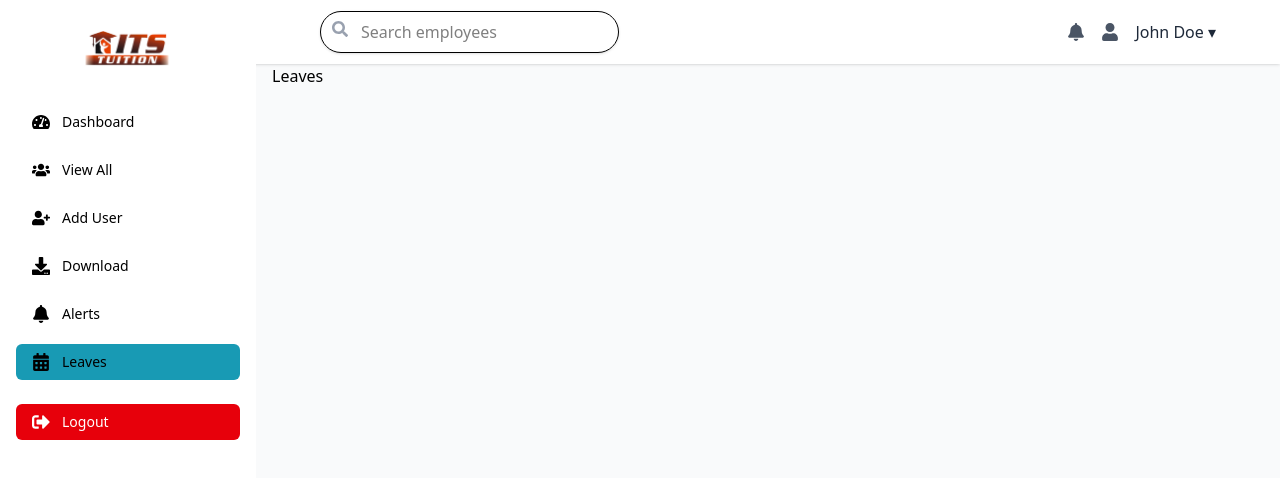
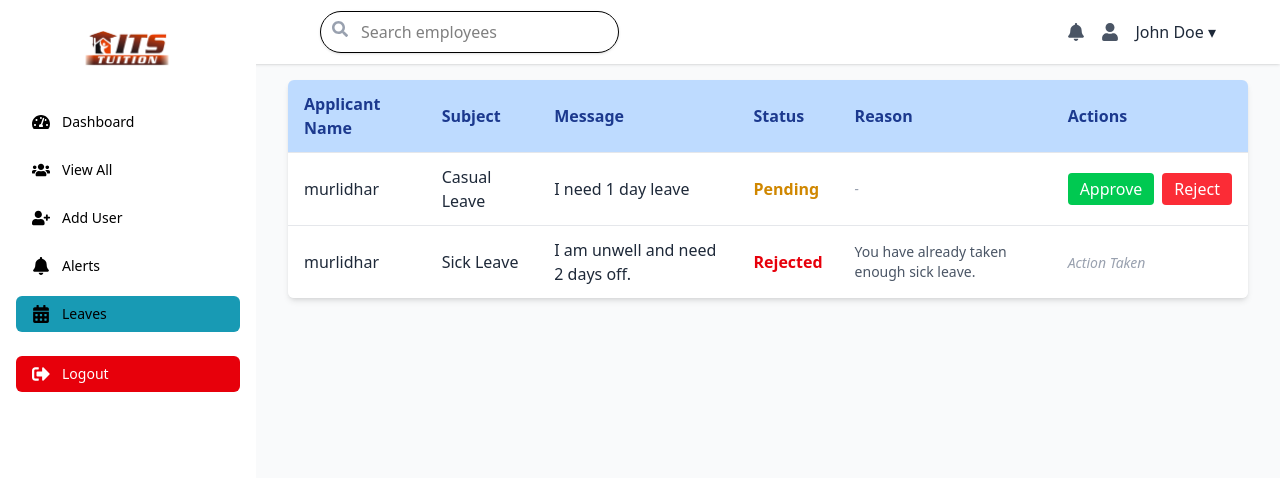
Before and after one commit to MUDLIARADITYA/tryidolerp, a React (Vite) app: page /leaves in a window 1280 px wide. Shown: the top 478 px of the page. Built offline with nearby package versions, Linux system fonts and the light colour scheme.

Commit message:
added leavestatus

```diff
--- a/src/Component/Sidebar.jsx
+++ b/src/Component/Sidebar.jsx
@@ -20,7 +20,7 @@ const Sidebar = () => {
     { name: "Dashboard", icon: <FaTachometerAlt />, route: "/dashboard" },
     { name: "View All", icon: <FaUsers />, route: "/view-all" },
     { name: "Add User", icon: <FaUserPlus />, route: "/add-user" },
-    { name: "Download", icon: <FaDownload />, route: "/download" },
+    // { name: "Download", icon: <FaDownload />, route: "/download" },
     { name: "Alerts", icon: <FaBell />, route: "/alerts" },
     { name: "Leaves", icon: <FaCalendarAlt />, route: "/leaves" },
   ];
--- a/src/Pages/Admin/Leaves.jsx
+++ b/src/Pages/Admin/Leaves.jsx
@@ -1,9 +1,90 @@
-import React from 'react'
+import React, { useState } from "react";
 
 const Leaves = () => {
+  const [leaves, setLeaves] = useState([
+    {
+      id: 1,
+      name: "murlidhar",
+      subject: "casual leave",
+      message: "I need 1 day leave",
+      status: "Pending",
+      reason: "",
+    },
+    {
+      id: 2,
+      name: "murlidhar",
+      subject: "Sick Leave",
+      message: "I am unwell and need 2 days off.",
+      status: "Rejected",
+      reason: "You have already taken enough sick leave.",
+    },
+  ]);
+
+  const handleAction = (id, newStatus) => {
+    const reason = prompt(`Please enter reason for ${newStatus.toLowerCase()}:`);
+    if (!reason) return;
+
+    const updatedLeaves = leaves.map((leave) =>
+      leave.id === id ? { ...leave, status: newStatus, reason } : leave
+    );
+    setLeaves(updatedLeaves);
+  };
+
   return (
-    <div>Leaves</div>
-  )
-}
+    <div className="p-4">
+      <div className="overflow-x-auto rounded-md shadow-md">
+        <table className="min-w-full table-auto border-collapse">
+          <thead className="bg-blue-200 text-blue-900 font-bold">
+            <tr>
+              <th className="px-4 py-3 text-left">Applicant Name</th>
+              <th className="px-4 py-3 text-left">Subject</th>
+              <th className="px-4 py-3 text-left">Message</th>
+              <th className="px-4 py-3 text-left">Status</th>
+              <th className="px-4 py-3 text-left">Reason</th>
+              <th className="px-4 py-3 text-left">Actions</th>
+            </tr>
+          </thead>
+          <tbody className="bg-white text-gray-800">
+            {leaves.map((leave) => (
+              <tr key={leave.id} className="border-t border-gray-200">
+                <td className="px-4 py-3">{leave.name}</td>
+                <td className="px-4 py-3 capitalize">{leave.subject}</td>
+                <td className="px-4 py-3">{leave.message}</td>
+                <td className="px-4 py-3 font-semibold">
+                  {leave.status === "Approved" && <span className="text-green-600">{leave.status}</span>}
+                  {leave.status === "Rejected" && <span className="text-red-600">{leave.status}</span>}
+                  {leave.status === "Pending" && <span className="text-yellow-600">{leave.status}</span>}
+                </td>
+                <td className="px-4 py-3 text-sm text-gray-600">
+                  {leave.reason || <em className="text-gray-400">-</em>}
+                </td>
+                <td className="px-4 py-3">
+                  {leave.status === "Pending" ? (
+                    <div className="flex gap-2">
+                      <button
+                        onClick={() => handleAction(leave.id, "Approved")}
+                        className="bg-green-500 hover:bg-green-600 text-white px-3 py-1 rounded"
+                      >
+                        Approve
+                      </button>
+                      <button
+                        onClick={() => handleAction(leave.id, "Rejected")}
+                        className="bg-red-500 hover:bg-red-600 text-white px-3 py-1 rounded"
+                      >
+                        Reject
+                      </button>
+                    </div>
+                  ) : (
+                    <span className="text-sm text-gray-400 italic">Action Taken</span>
+                  )}
+                </td>
+              </tr>
+            ))}
+          </tbody>
+        </table>
+      </div>
+    </div>
+  );
+};
 
-export default Leaves
+export default Leaves;
--- a/src/Pages/User/LeaveStatus.jsx
+++ b/src/Pages/User/LeaveStatus.jsx
@@ -4,8 +4,18 @@ import Usersidebar from "../../Component/Usersidebar";
 
 // ---------- Temporary Leave Store (mock backend state) ----------
 let mockLeaveStore = [
-    { subject: "Sick Leave", message: "Fever and rest", status: "Approved" },
-    { subject: "Emergency", message: "Family issue", status: "Pending" },
+    {
+        subject: "Sick Leave",
+        message: "Fever and rest",
+        status: "Approved",
+        reason: "Approved because you submitted a doctor's note.",
+    },
+    {
+        subject: "Emergency",
+        message: "Family issue",
+        status: "Pending",
+        reason: "",
+    },
 ];
 
 // ----------- MOCK API (Replace with real API calls) -------------
@@ -34,7 +44,12 @@ const Myleave = async () => {
 
 const UserLeaveStatus = () => {
     const [leaveRequests, setLeaveRequests] = useState([]);
-    const [newLeaveRequest, setNewLeaveRequest] = useState({ subject: "", message: "", status: "Pending" });
+    const [newLeaveRequest, setNewLeaveRequest] = useState({
+        subject: "",
+        message: "",
+        status: "Pending",
+        reason: "",
+    });
     const [showModal, setShowModal] = useState(false);
 
     useEffect(() => {
@@ -65,7 +80,7 @@ const UserLeaveStatus = () => {
         try {
             await createLeave(newLeaveRequest);
             fetchLeaveStatus(); // refresh data
-            setNewLeaveRequest({ subject: "", message: "", status: "Pending" });
+            setNewLeaveRequest({ subject: "", message: "", status: "Pending", reason: "" });
             setShowModal(false);
         } catch (error) {
             alert("Failed to request leave.");
@@ -93,6 +108,7 @@ const UserLeaveStatus = () => {
                                 <th className="px-4 py-2">Subject</th>
                                 <th className="px-4 py-2">Message</th>
                                 <th className="px-4 py-2">Status</th>
+                                <th className="px-4 py-2">Admin's Reason</th>
                             </tr>
                         </thead>
                         <tbody>
@@ -100,8 +116,15 @@ const UserLeaveStatus = () => {
                                 <tr key={index} className="border-b">
                                     <td className="px-4 py-2">{leave.subject}</td>
                                     <td className="px-4 py-2">{leave.message}</td>
-                                    <td className={`px-4 py-2 font-semibold ${leave.status === "Pending" ? "text-red-600" : "text-green-600"}`}>
+                                    <td
+                                        className={`px-4 py-2 font-semibold ${
+                                            leave.status === "Pending" ? "text-red-600" : "text-green-600"
+                                        }`}
+                                    >
                                         {leave.status}
+                                    </td>
+                                    <td className="px-4 py-2 text-sm text-gray-600">
+                                        {leave.reason ? leave.reason : <em className="text-gray-400">-</em>}
                                     </td>
                                 </tr>
                             ))}
@@ -129,10 +152,16 @@ const UserLeaveStatus = () => {
                                 className="w-full border p-2 mb-3 rounded"
                             />
                             <div className="flex justify-end gap-3">
-                                <button onClick={() => setShowModal(false)} className="bg-gray-500 text-white px-4 py-2 rounded">
+                                <button
+                                    onClick={() => setShowModal(false)}
+                                    className="bg-gray-500 text-white px-4 py-2 rounded"
+                                >
                                     Cancel
                                 </button>
-                                <button onClick={handleRequestLeave} className="bg-blue-600 text-white px-4 py-2 rounded">
+                                <button
+                                    onClick={handleRequestLeave}
+                                    className="bg-blue-600 text-white px-4 py-2 rounded"
+                                >
                                     Apply
                                 </button>
                             </div>
```
